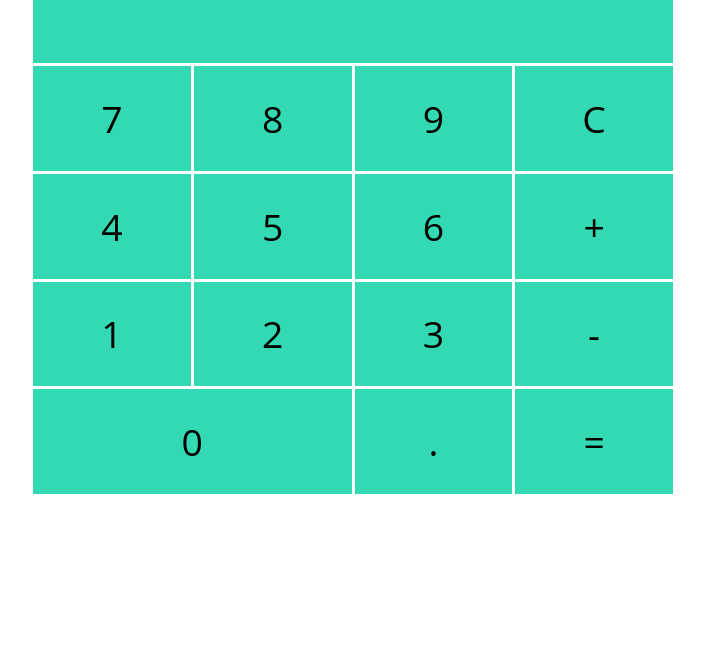
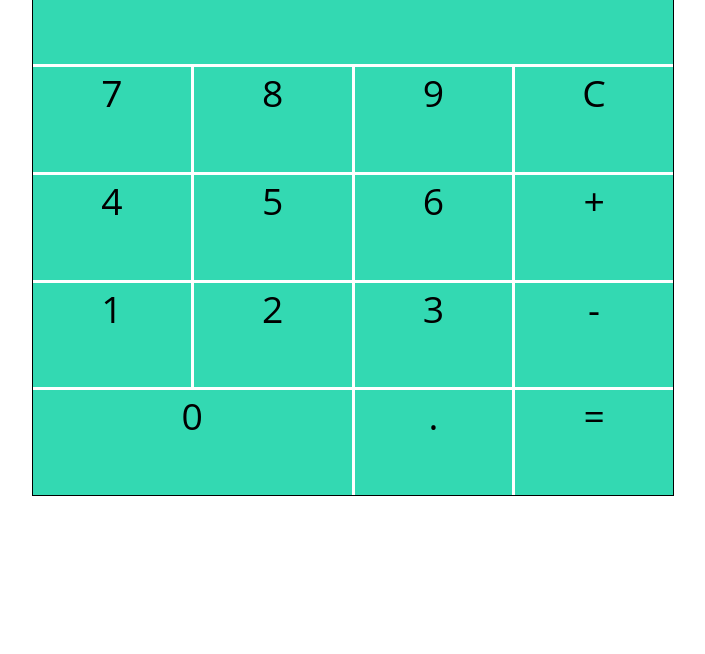
Before and after one commit to Verggy/Aplikacje_Internetowe, a plain HTML site: page index.html in a window 1280 px wide. Shown: the part 146-800 px from the top of the page, without its empty margins (287-992 px from the left). Drawn offline with Linux system fonts and the light colour scheme.

Commit message:
Dodalem skrypt calc.js - dużo doma

```diff
--- /dev/null
+++ b/calc.js
@@ -0,0 +1,37 @@
+
+const fields = [
+    {txt:1,col:1, row:4},
+    {txt:2, col:2, row:4},
+    {txt:3, col:3, row:4},
+    {txt:4, col:1, row:3},
+    {txt:5, col:2, row:3},
+    {txt:6, col:3, row:3},
+    {txt:7, col:1, row:2},
+    {txt:8, col:2, row:2},
+    {txt:9, col:3, row:2},
+    {txt:0, col:'1/span 2', row:5},
+    {txt:'C', col:4, row:2},
+    {txt:'+', col:4, row:3},
+    {txt:'-', col:4, row:4},
+    {txt:'=', col:4, row:5},
+    {txt:'.', col:3, row:5},
+    {txt:'DISPLAY', col:'1/span 4', row:1},];
+
+const init = () => {
+    const container = document.createElement('div');
+    container.id = 'container';
+    container.style.border = '1px solid black';
+    document.body.appendChild(container);
+
+    for(let i = 0; i < 16; ++i){
+        const div = document.createElement('div');
+        div.textContent = fields[i].txt;
+        div.style.gridColumn = fields[i].col;
+        div.style.gridRow = fields[i].row;
+        container.appendChild(div);
+        div.addEventListener
+    }
+
+}
+
+window.addEventListener('DOMContentLoaded',init);
--- a/index.html
+++ b/index.html
@@ -8,24 +8,6 @@
     <title>Zadanie domowe</title>
 </head>
 <body>
-    <div class="container">
-       <div><span>1</span></div>
-       <div><span>2</span></div>
-       <div><span>3</span></div>
-       <div><span>4</span></div>
-       <div><span>5</span></div>
-       <div><span>6</span></div>
-       <div><span>7</span></div>
-       <div><span>8</span></div>
-       <div><span>9</span></div>
-       <div><span>0</span></div>
-       <div><span>C</span></div>
-       <div><span>+</span></div>
-       <div><span>-</span></div>
-       <div><span>=</span></div>
-       <div><span>.</span></div>
-       <div><span>DISPLAY</span></div>
-
-    </div>
+    <script src="calc.js"></script>
 </body>
 </html>
--- a/style.css
+++ b/style.css
@@ -3,7 +3,7 @@ html, body{
     margin: 0;
     padding: 0;
 }
-.container{
+#container{
     margin: 0 auto;
     display: grid;
     grid-gap: 3px;
@@ -14,85 +14,20 @@ html, body{
     grid-template-rows: 2fr 1fr 1fr 1fr 1fr;
     font: 28pt 'Open Sans';
 }
-.container > div{
+#container > div{
     background-color: #33d9b2;
     text-align: center;
     display: table;
+    user-select: none;
+
 }
-.container > div:hover{
+#container > div:hover{
     background-color: #218c74;
     cursor: pointer;
 }
-.container > div > span{
-    display: table-cell;
-    vertical-align: middle;
-}
-.container > div:nth-child(1){
-    grid-row: 4;
-    grid-column: 1;
-}
-.container > div:nth-child(2){
-    grid-row: 4;
-    grid-column: 2;
-}
-.container > div:nth-child(3){
-    grid-row: 4;
-    grid-column: 3;
-}
-.container > div:nth-child(4){
-    grid-row: 3;
-    grid-column: 1;
-}
-.container > div:nth-child(5){
-    grid-row: 3;
-    grid-column: 2;
-}
-.container > div:nth-child(6){
-    grid-row: 3;
-    grid-column: 3;
-}
-.container > div:nth-child(7){
-    grid-row: 2;
-    grid-column: 1;
-}
-.container > div:nth-child(8){
-    grid-row: 2;
-    grid-column: 2;
-}
-.container > div:nth-child(9){
-    grid-row: 2;
-    grid-column: 3;
-}
-.container > div:nth-child(10){
-    grid-row: 5;
-    grid-column: 1/span 2;
-}
-.container > div:nth-child(11){
-    grid-row: 2;
-    grid-column: 4;
-}
-.container > div:nth-child(12){
-    grid-row: 3;
-    grid-column: 4;
-}
-.container > div:nth-child(13){
-    grid-row: 4;
-    grid-column: 4;
-}
-.container > div:nth-child(14){
-    grid-row: 5;
-    grid-column: 4;
-}
-.container > div:nth-child(15){
-    grid-row: 5;
-    grid-column: 3;
-}
-.container > div:nth-child(16){
-    grid-row: 1;
-    grid-column: 1/span 4;
 
-}
-.container > div:nth-child(16):hover{
-    background-color:
+
+#container > div:nth-child(16):hover{
+    background-color: #33d9b2;
     cursor: TEXT;
 }
```
